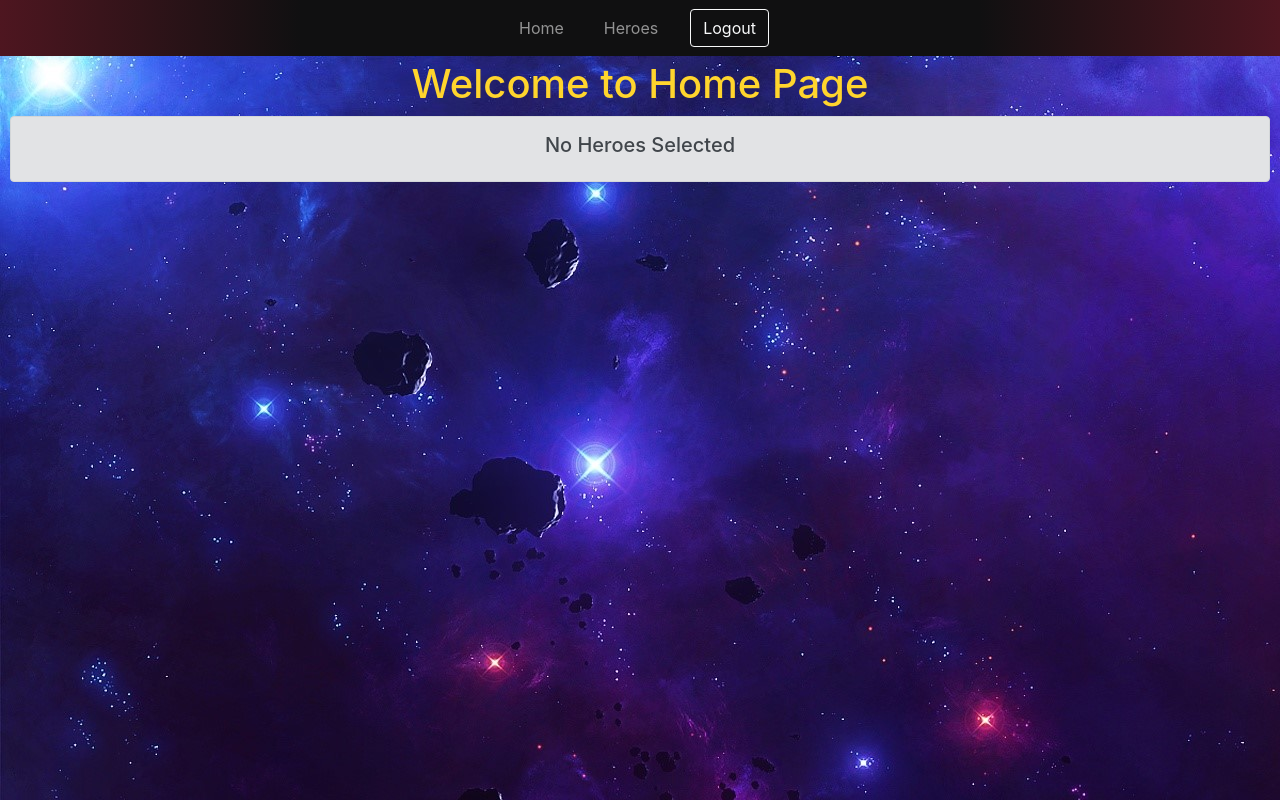
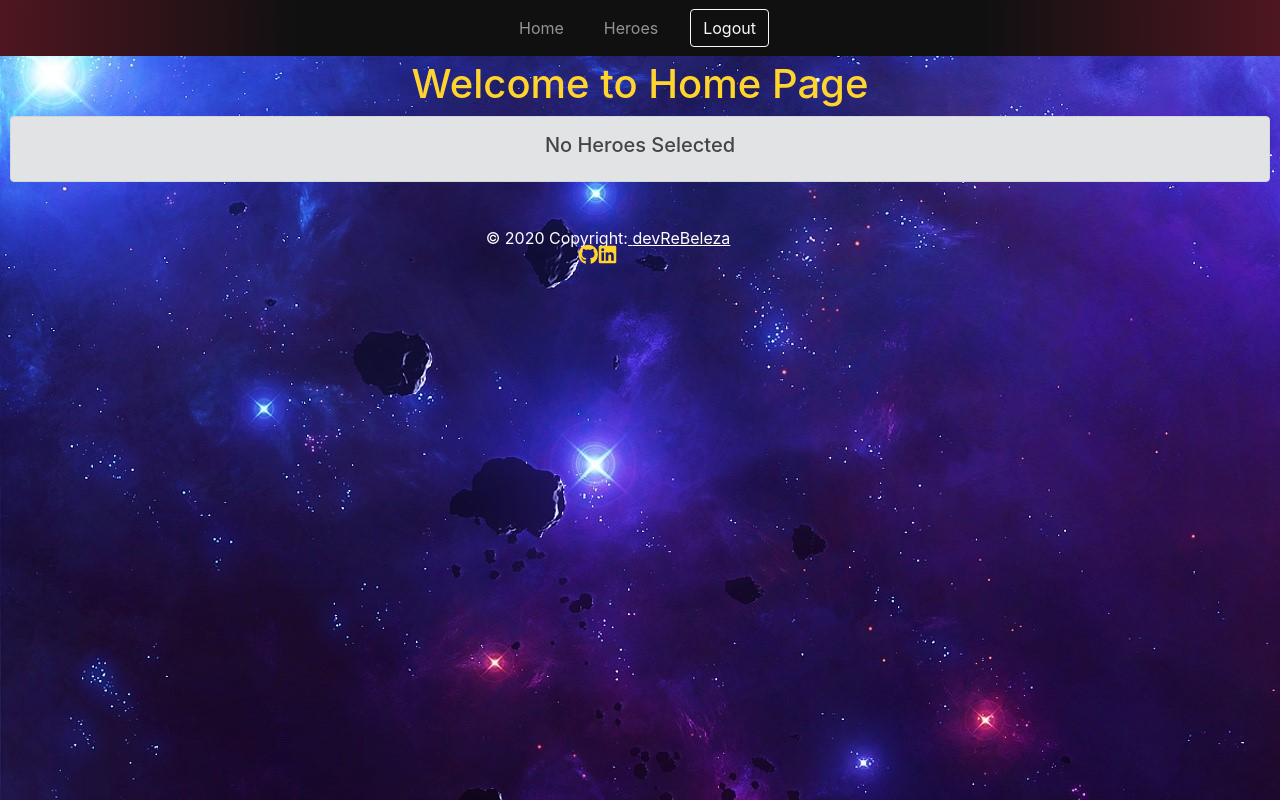
Before and after one commit to devrebeleza/super-alkemy-react, a React (Create React App) app: page / in a window 1280 px wide. Built offline with nearby package versions, Linux system fonts and the light colour scheme; sample sign-in values are in the browser's storage.

Commit message:
adding footer

```diff
--- a/src/App.css
+++ b/src/App.css
@@ -1,42 +1,6 @@
 .App {
   text-align: center;
   color: "#48d1cc";
-}
-
-.App-logo {
-  height: 40vmin;
-  pointer-events: none;
-}
-
-@media (prefers-reduced-motion: no-preference) {
-  .App-logo {
-    animation: App-logo-spin infinite 20s linear;
-  }
-}
-
-.App-header {
-  background-color: #282c34;
-  min-height: 100vh;
-  display: flex;
-  flex-direction: column;
-  align-items: center;
-  justify-content: center;
-  font-size: calc(10px + 2vmin);
-  /* color: white; */
-  color: "#48d1cc";
-}
-
-.App-link {
-  color: #61dafb;
-}
-
-@keyframes App-logo-spin {
-  from {
-    transform: rotate(0deg);
-  }
-  to {
-    transform: rotate(360deg);
-  }
 }
 
 /**************/
@@ -124,7 +88,7 @@
   background: #272133;
   border-radius: 10px;
 }
-i {
+.i-search {
   position: absolute;
   top: 50%;
   right: 15px;
@@ -137,3 +101,13 @@ i {
   opacity: 0;
   z-index: -1;
 }
+
+.i-icon {
+  position: relative;
+  top: 50%;
+  right: 15px;
+  transform: translate(-50%, -50%);
+  font-size: 20px;
+  color: #ffd52d;
+  transition: 0.2s;
+}
--- a/src/App.js
+++ b/src/App.js
@@ -11,6 +11,7 @@ import {
   setUnsetElementLocalStorage,
 } from "./contexts/LocalStorageFunctions";
 import { ErrorPage } from "./containers/error/ErrorPage";
+import { Footer } from "./components/generals/Footer";
 
 function App() {
   const [token, setToken] = useState(!!localStorage.getItem("accesToken"));
@@ -48,6 +49,7 @@ function App() {
   };
 
   return (
+    <div>
       <BrowserRouter>
         {!token ? "" : <NavBar LogoutForm={LogoutForm} />}
         <div className="App">
@@ -88,7 +90,9 @@ function App() {
             <Route component={ErrorPage} />
           </Switch>
         </div>
+        {!token ? "" : <Footer />}
       </BrowserRouter>
+    </div>
   );
 }
 
--- a/src/components/CardHero.jsx
+++ b/src/components/CardHero.jsx
@@ -93,7 +93,6 @@ export const CardHero = (props) => {
                   </ol>
                 </div>
               </div>
-              {/* powerstats */}
               <div className="col">
                 <div className="modal-body">
                   <h5>PowerStats</h5>
--- /dev/null
+++ b/src/components/generals/Footer.jsx
@@ -0,0 +1,49 @@
+import React from "react";
+
+export const Footer = () => {
+  return (
+    <div className="  py-1  bottom my-3 ">
+      <footer className=" footer mt-auto py-3 text-center text-lg-start text-white">
+        <div className=" p-1 pb-0">
+          <section className="pt-0">
+            <div className="row d-flex align-items-center">
+              <div className="col-md-7 col-lg-7 text-center text-md-end">
+                <div className="p-1">
+                  © 2020 Copyright:
+                  <a
+                    className="text-white"
+                    href="https://github.com/devrebeleza"
+                    target="_blank"
+                  >
+                    {" "}
+                    devReBeleza
+                  </a>
+                </div>
+              </div>
+            </div>
+            <div className="col-md-7 col-lg-6  text-center  text-md-end">
+              <a
+                href="https://www.linkedin.com/in/renzogarcia/"
+                target="_blank"
+                className="btn btn-outline-light btn-floating m-1"
+                className="text-white"
+                role="button"
+              >
+                <i className="i-icon fab fa-github"></i>
+              </a>
+              <a
+                href="https://www.linkedin.com/in/renzogarcia/"
+                target="_blank"
+                className="btn btn-outline-light btn-floating m-1"
+                className="text-white"
+                role="button"
+              >
+                <i className="i-icon fab fa-linkedin"></i>
+              </a>
+            </div>
+          </section>
+        </div>
+      </footer>
+    </div>
+  );
+};
--- a/src/containers/heroes/index.jsx
+++ b/src/containers/heroes/index.jsx
@@ -73,7 +73,7 @@ export const HeroesContainer = ({
                 onmouseout="document.search.txt.value = ''"
               />
             </form>
-            <i class="fas fa-search"></i>
+            <i class="i-search fas fa-search"></i>
           </div>
         </div>
       </div>
```
Lines whose indentation alone changed are shown as unchanged.
